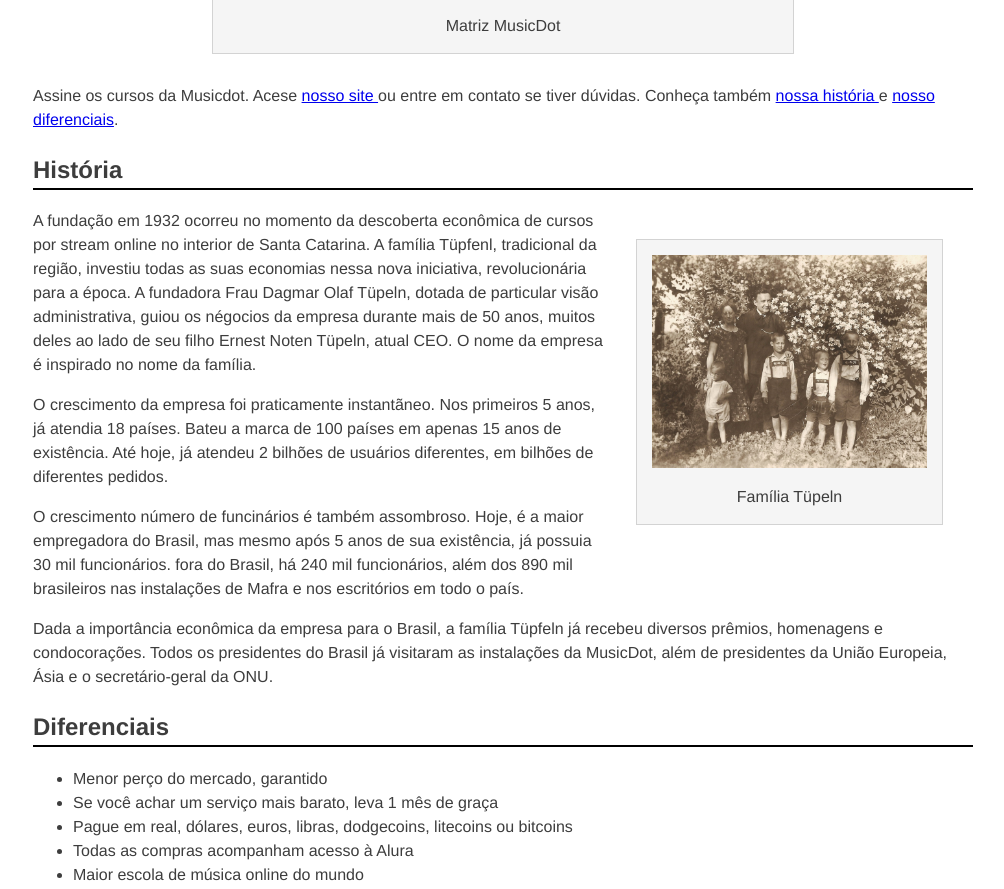
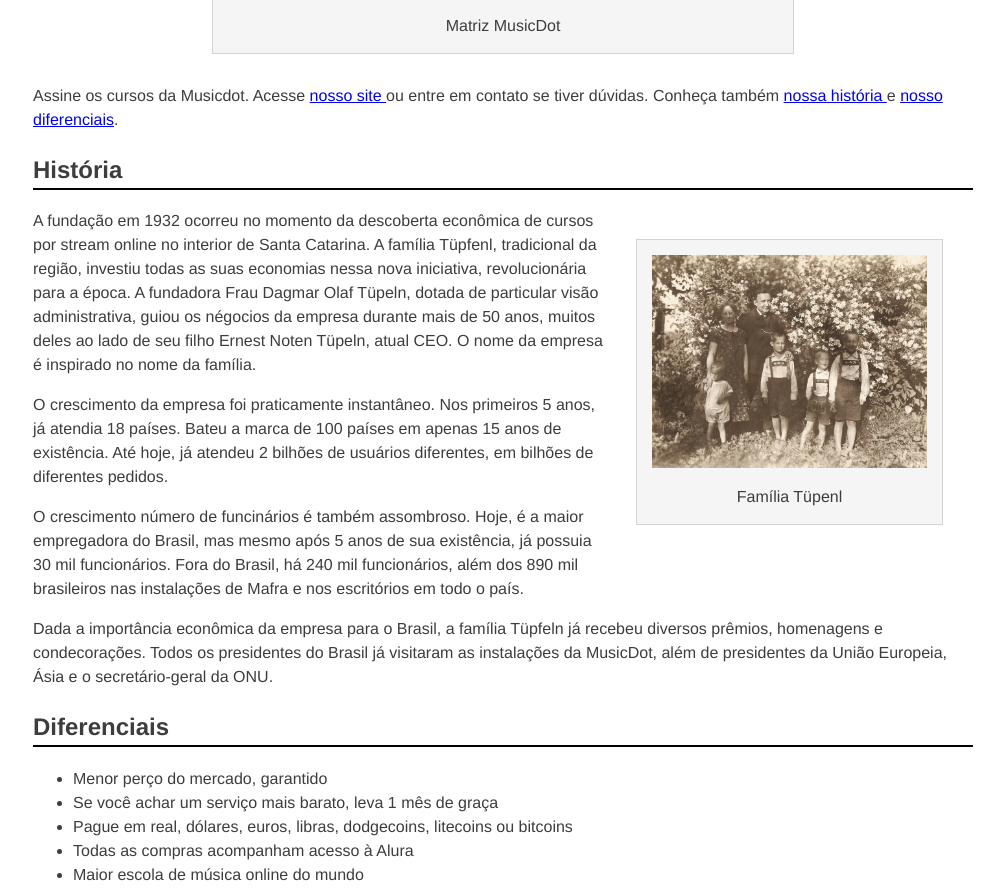
Before and after one commit to Diegosantos130/Diego-Kaique-e-Fl-vio---1AII---musicDot, a plain HTML site: page sobre.html in a window 1280 px wide. Shown: the part 703-1592 px from the top of the page, without its empty margins (137-1141 px from the left). Drawn offline with Linux system fonts and the light colour scheme.

Commit message:
MusicDot

```diff
--- a/sobre.html
+++ b/sobre.html
@@ -29,7 +29,7 @@
     </figcaption>
 </figure>
 <p>
-    Assine os cursos da Musicdot. Acese <a href="index.html"> nosso site </a> ou entre em contato se tiver dúvidas. Conheça também <a href="#historia"> nossa história </a>
+    Assine os cursos da Musicdot. Acesse <a href="index.html"> nosso site </a> ou entre em contato se tiver dúvidas. Conheça também <a href="#historia"> nossa história </a>
     e <a href="#diferenciais"> nosso diferenciais</a>.
 </p>
 <h2 id="historia" class="subtitulo">
@@ -38,7 +38,7 @@
 <figure class="familia-tupfeln">
     <img src="img/familia-tupfeln.jpg" alt="Foto da família Tupfeln">
     <figcaption>
-    Família Tüpeln
+    Família Tüpenl
     </figcaption>
 </figure>
 <!--cada linha representa um periódo do paragrafo-->
@@ -49,7 +49,7 @@
     O nome da empresa é inspirado no nome da família.
 </p>
 <p>
-    O crescimento da empresa foi praticamente instantãneo.
+    O crescimento da empresa foi praticamente instantâneo.
     Nos primeiros 5 anos, já atendia 18 países.
     Bateu a marca de 100 países em apenas 15 anos de existência.
     Até hoje, já atendeu 2 bilhões de usuários diferentes, em bilhões de diferentes pedidos.
@@ -57,10 +57,10 @@
 <p>
     O  crescimento número de funcinários é também assombroso.
     Hoje, é a maior empregadora do Brasil, mas mesmo após 5 anos de sua existência, já possuia 30 mil funcionários.
-    fora do Brasil, há 240 mil funcionários, além dos 890 mil brasileiros nas instalações de Mafra e nos escritórios em todo o país.
+    Fora do Brasil, há 240 mil funcionários, além dos 890 mil brasileiros nas instalações de Mafra e nos escritórios em todo o país.
 </p>
 <p>
-    Dada a importância econômica da empresa para o Brasil, a família Tüpfeln já recebeu diversos prêmios, homenagens e condocorações.
+    Dada a importância econômica da empresa para o Brasil, a família Tüpfeln já recebeu diversos prêmios, homenagens e condecorações.
     Todos os presidentes do Brasil já visitaram as instalações da MusicDot, além de presidentes da União Europeia, Ásia e o secretário-geral da ONU.
 </p>
 <h2 id="diferenciais" class="subtitulo">
```
